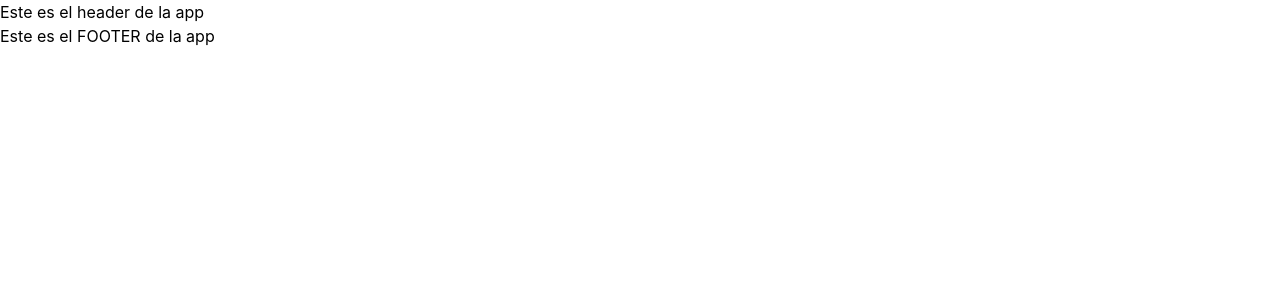
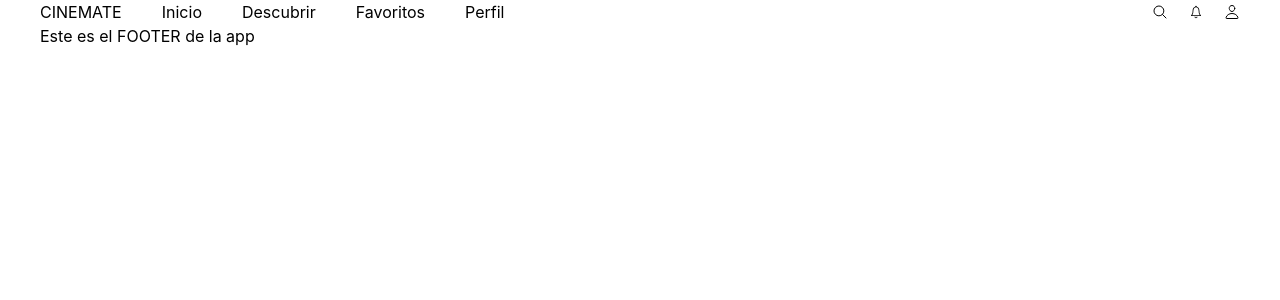
Before and after one commit to CarloFidel/movie-app, a React app: page / in a window 1280 px wide. Shown: the top 300 px of the page. Built offline with nearby package versions, Linux system fonts and the light colour scheme; the HTML template or start-up script is replaced by a standard one.

Commit message:
feat:created custom header

```diff
--- /dev/null
+++ b/Components/shared/CustomFooter.tsx
@@ -0,0 +1,7 @@
+import React from 'react'
+
+export const CustomFooter = () => {
+  return (
+    <div>CustomFooter</div>
+  )
+}
--- /dev/null
+++ b/Components/shared/CustomHeader.tsx
@@ -0,0 +1,25 @@
+import { IoIosNotificationsOutline } from "react-icons/io";
+import { IoPersonOutline, IoSearchOutline } from "react-icons/io5";
+
+export const CustomHeader = () => {
+  return (
+    <>
+      <section className="flex flex-row justify-between w-full">
+        <nav className="flex flex-row gap-10">
+          <h1>CINEMATE</h1>
+          <ul className="flex flex-row gap-10 font-m">
+            <li>Inicio</li>
+            <li>Descubrir</li>
+            <li>Favoritos</li>
+            <li>Perfil</li>
+          </ul>
+        </nav>
+        <div className="flex flex-row justify-center items-center gap-5">
+          <IoSearchOutline width={"200px"} height={"200px"} />
+          <IoIosNotificationsOutline width={"200px"} height={"200px"} />
+          <IoPersonOutline width={"200px"} height={"200px"} />
+        </div>
+      </section>
+    </>
+  );
+};
--- a/layout/RootLayout.tsx
+++ b/layout/RootLayout.tsx
@@ -1,14 +1,17 @@
 import React from "react";
 import { Outlet as Pages } from "react-router";
+import { CustomHeader } from "../Components/shared/CustomHeader";
 
 export const RootLayout = () => {
   return (
     <>
-      <header> Este es el header de la app</header>
-      <main>
+      <header className="px-10">
+        <CustomHeader/>
+      </header>
+      <main className="px-10">
         <Pages />
       </main>
-      <footer> Este es el FOOTER de la app</footer>
+      <footer className="px-10"> Este es el FOOTER de la app</footer>
     </>
   );
 };
--- a/package.json
+++ b/package.json
@@ -13,6 +13,7 @@
     "@tailwindcss/vite": "^4.3.0",
     "react": "^19.2.0",
     "react-dom": "^19.2.0",
+    "react-icons": "^5.6.0",
     "react-router": "^7.15.0",
     "tailwindcss": "^4.3.0"
   },
```
Also changed, not shown: 1 other file (tests, documents, lock files or other folders).
